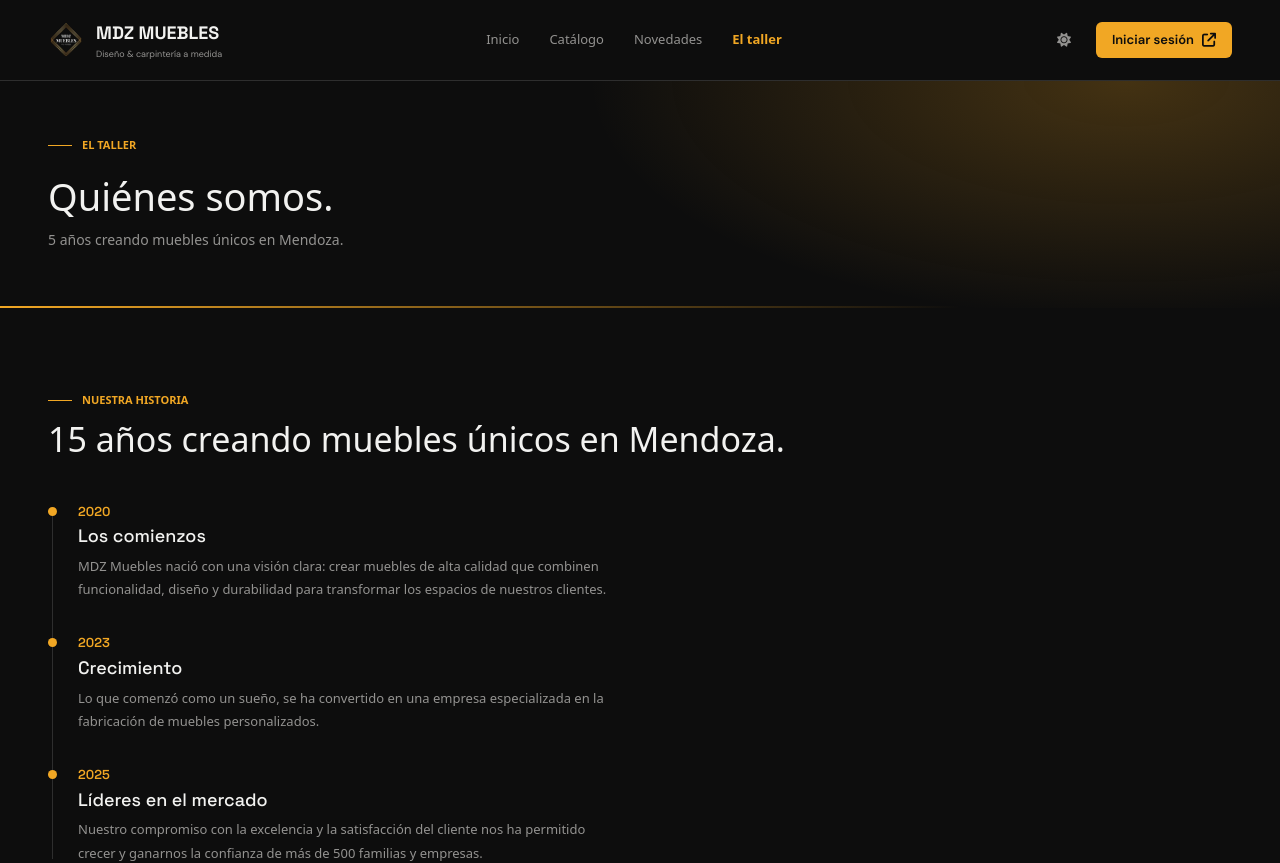
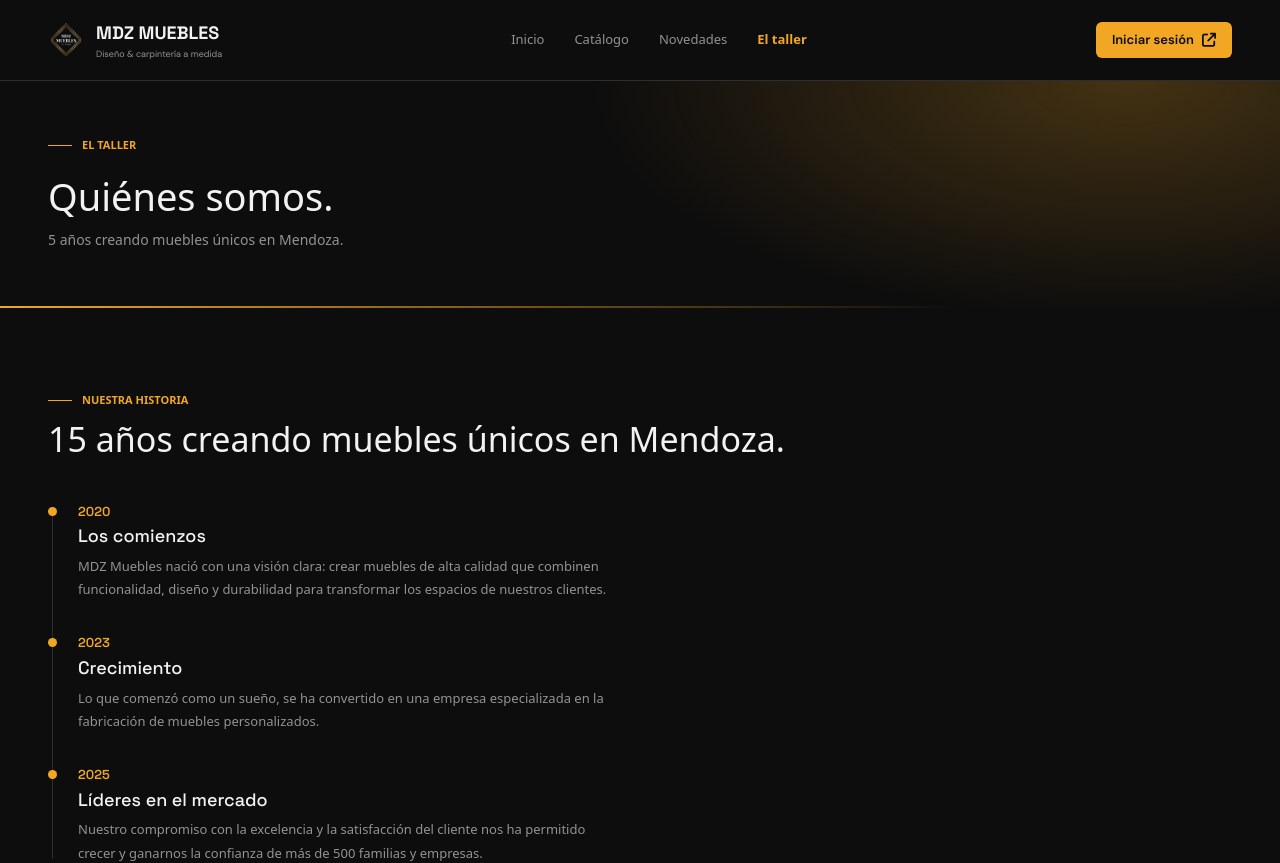
Before and after one commit to PabloChaparroo/MDZFrontEnd, a React (Vite) app: page /quienesSomos in a window 1280 px wide. Shown: the top 863 px of the page. Built offline with nearby package versions, Linux system fonts and the light colour scheme.

Commit message:
Quitar el modo claro y dejar solo el tema oscuro

```diff
--- a/src/App.tsx
+++ b/src/App.tsx
@@ -37,7 +37,7 @@ function App() {
       pauseOnFocusLoss
       draggable
       pauseOnHover
-      theme="light"
+      theme="dark"
     />
     <Router>
       <Header/>
--- a/src/components/Header/Header.tsx
+++ b/src/components/Header/Header.tsx
@@ -1,14 +1,12 @@
 import { Link, useNavigate, useLocation } from 'react-router-dom';
 import { useEffect, useState } from 'react';
 import logo from '../../assets/images/logo-sm.webp';
-import { useMdzTheme } from '../../hooks/useMdzTheme';
 import '../../styles/mdz-theme.css';
 import '../../styles/mdz-site.css';
 
 const Header = () => {
   const navigate = useNavigate();
   const location = useLocation();
-  const { light, toggleTheme } = useMdzTheme();
   const [menuOpen, setMenuOpen] = useState(false);
 
   useEffect(() => {
@@ -62,15 +60,6 @@ const Header = () => {
         </nav>
 
         <div className="mdz-header-actions">
-          <button
-            className="mdz-btn mdz-btn-nav mdz-btn-icon"
-            onClick={toggleTheme}
-            aria-label={light ? 'Activar modo oscuro' : 'Activar modo claro'}
-            title={light ? 'Modo oscuro' : 'Modo claro'}
-          >
-            <i className={`fas ${light ? 'fa-moon' : 'fa-sun'}`}></i>
-          </button>
-
           {isLoggedIn ? (
             <button className="mdz-btn mdz-btn-brand mdz-header-cta" onClick={() => go('/perfil')}>
               <i className="fas fa-user-circle"></i> Mi perfil
--- a/src/components/ModalGestionImagenes/ModalGestionImagenes.css
+++ b/src/components/ModalGestionImagenes/ModalGestionImagenes.css
@@ -545,7 +545,7 @@
    Este archivo fue escrito originalmente solo para fondo claro. En vez de
    reescribirlo entero, se sobreescriben acá los colores clave para que
    funcione también dentro de .mdz-modal-content (oscuro por defecto,
-   claro con la clase mdz-light en <html>). */
+   del tema oscuro. */
 
 .mdz-modal-content .modal-header {
   background: var(--mdz-secondary);
--- a/src/hooks/useMdzTheme.ts
+++ /dev/null
@@ -1,25 +0,0 @@
-import { useEffect, useState } from 'react';
-
-const STORAGE_KEY = 'mdz-theme';
-
-/**
- * Tema claro/oscuro compartido por todo el sitio. Se persiste en
- * localStorage y se refleja como la clase "mdz-light" en <html>.
- */
-export function useMdzTheme() {
-  const [light, setLight] = useState(() => localStorage.getItem(STORAGE_KEY) === 'light');
-
-  useEffect(() => {
-    document.documentElement.classList.toggle('mdz-light', light);
-  }, [light]);
-
-  const toggleTheme = () => {
-    setLight((prev) => {
-      const next = !prev;
-      localStorage.setItem(STORAGE_KEY, next ? 'light' : 'dark');
-      return next;
-    });
-  };
-
-  return { light, toggleTheme };
-}
--- a/src/styles/mdz-site.css
+++ b/src/styles/mdz-site.css
@@ -419,7 +419,7 @@ body.mdz-no-scroll { overflow: hidden; }
 .mdz-modal-content .form-control:focus, .mdz-modal-content .form-select:focus { border-color: var(--mdz-primary) !important; box-shadow: none !important; }
 .mdz-modal-content .text-muted { color: var(--mdz-muted-foreground) !important; }
 .mdz-modal-content .btn-close { filter: var(--mdz-close-filter, none); }
-html:not(.mdz-light) .mdz-modal-content .btn-close { filter: invert(1) grayscale(1); }
+.mdz-modal-content .btn-close { filter: invert(1) grayscale(1); }
 
 /* --- Perfil de usuario --- */
 .mdz-profile-card { border: 1px solid var(--mdz-border); border-radius: 10px; overflow: hidden; background: var(--mdz-background); max-width: 760px; margin-inline: auto; }
@@ -703,7 +703,7 @@ html:not(.mdz-light) .mdz-modal-content .btn-close { filter: invert(1) grayscale
 .mdz-post-body p { margin: 0; font-size: 14px; color: var(--mdz-muted-foreground); }
 
 /* El logo tiene fondo negro: en modo oscuro se funde con el fondo del header y del footer */
-html:not(.mdz-light) .mdz-brand img { mix-blend-mode: lighten; }
+.mdz-brand img { mix-blend-mode: lighten; }
 
 /* Sección activa del menú en el color de marca */
 .mdz-nav .mdz-nav-active { color: var(--mdz-primary); font-weight: 600; }
--- a/src/styles/mdz-theme.css
+++ b/src/styles/mdz-theme.css
@@ -1,7 +1,6 @@
 /* Tema visual MDZ Muebles — tokens de color/tipografía compartidos por
    Header, Footer y Home. Basado en el diseño de referencia (Lovable).
-   Modo oscuro por defecto; se activa modo claro agregando la clase
-   "mdz-light" al elemento <html>. */
+   El sitio usa solo modo oscuro. */
 
 @import url('https://fonts.googleapis.com/css2?family=DM+Sans:wght@400;500;600;700&family=Space+Grotesk:wght@500;600;700&display=swap');
 
@@ -21,15 +20,6 @@
   --mdz-font-display: 'Space Grotesk', sans-serif;
 }
 
-html.mdz-light {
-  --mdz-background: oklch(0.98 0.002 90);
-  --mdz-foreground: oklch(0.2 0 0);
-  --mdz-secondary: oklch(0.94 0.002 90);
-  --mdz-muted-foreground: oklch(0.48 0 0);
-  --mdz-accent: oklch(0.9 0.006 85);
-  --mdz-border: oklch(0.84 0 0);
-}
-
 /* Aplicado globalmente: todo el sitio comparte fondo/tipografía del tema */
 body {
   background: var(--mdz-background);
```
